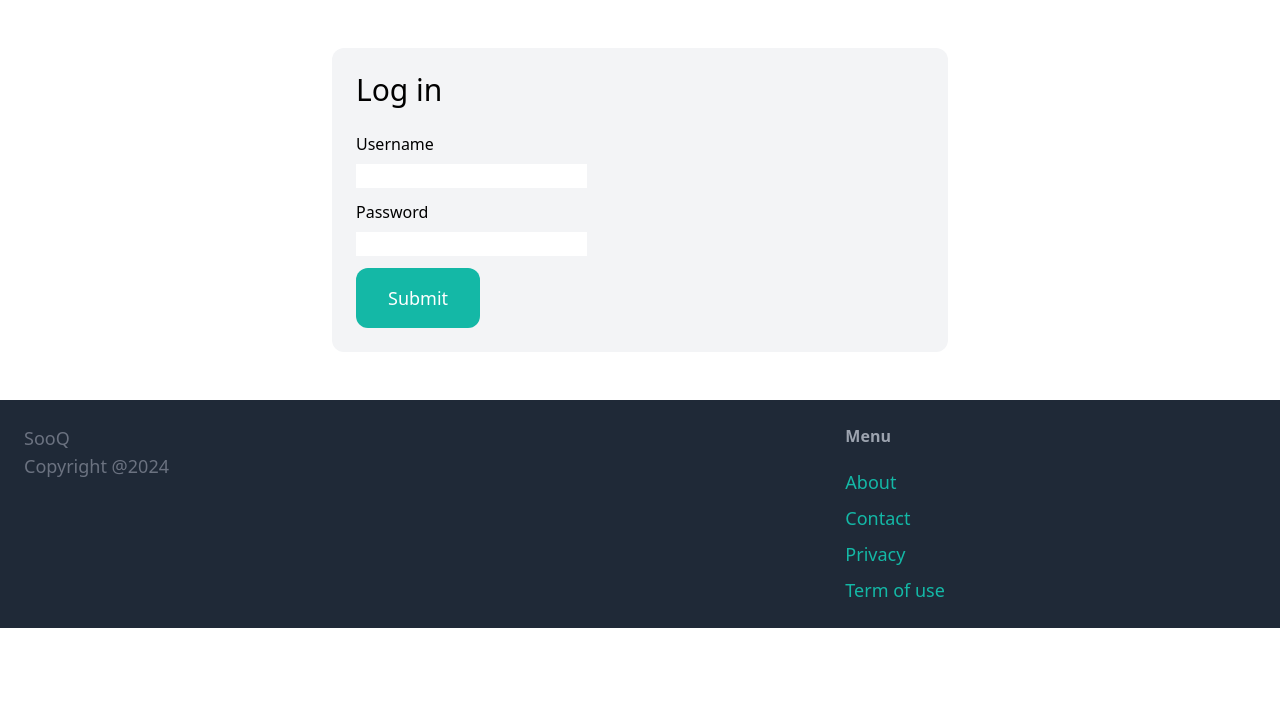
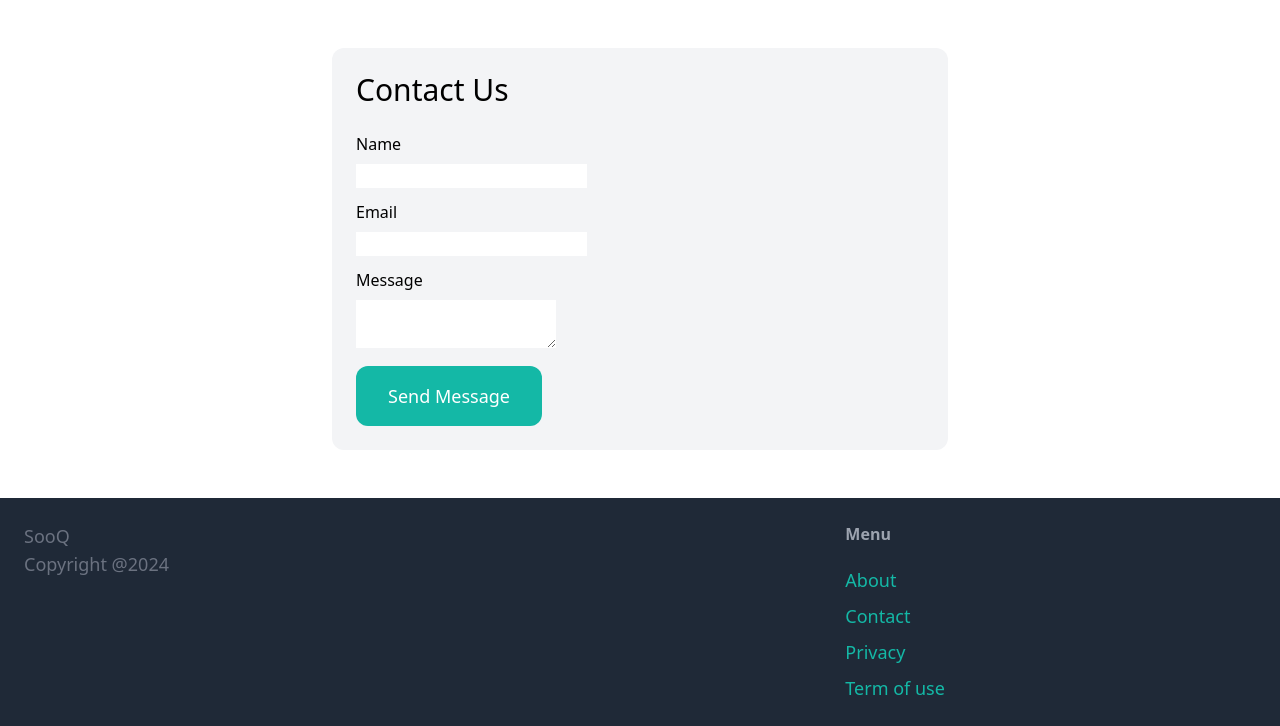
Before and after one commit to ibrahimjasim/Project-Milestone-4, a Django app: template core/templates/core/login.html in a window 1280 px wide. Shown: the part 77-803 px from the top of the page. Before the commit the page ends 705 px from the top, so only its background shows below. Run offline with Django 3.2, Linux system fonts and the light colour scheme; the template is opened without the code that fills it, so the values that code supplies are empty, except form fields; tables that the repository leaves empty hold one stand-in row (values such as "Sample post"); form fields are guessed from the names that the template uses; some libraries are stand-ins or nearby versions.

Commit message:
Edit the contact form and added some style

```diff
--- a/core/templates/core/login.html
+++ b/core/templates/core/login.html
@@ -1,36 +1,40 @@
 {% extends 'core/base.html' %}
 
-{% block title %}Log in{% endblock %}
+{% block title %}Contact Us{% endblock %}
 
 {% block content %}
 <div class="w-1/2 my-6 mx-auto p-6 bg-gray-100 rounded-xl">
-    <h1 class="mb-6 text-3xl">Log in</h1>
+    <h1 class="mb-6 text-3xl">Contact Us</h1>
 
-    <form method="post" action=".">
+    <form method="post" action="submit-contact-url">
         {% csrf_token %}
 
-
         <div class="mb-3">
-            <label class="inline-block mb-2">Username</label><br>
-            {{ form.username }}
+            <label class="inline-block mb-2">Name</label><br>
+            {{ form.name }}
         </div>
 
         <div class="mb-3">
-            <label class="inline-block mb-2">Password</label><br>
-            {{ form.password }}
+            <label class="inline-block mb-2">Email</label><br>
+            {{ form.email }}
+        </div>
+
+        <div class="mb-3">
+            <label class="inline-block mb-2">Message</label><br>
+            {{ form.message }}
         </div>
 
         {% if form.errors or form.non_field_errors %}
         <div class="mb-3 p-6 bg-red-100 rounded-xl">
             {% for field in form %}
-            {{field.errors}}
+                {{ field.errors }}
             {% endfor %}
 
             {{ form.non_field_errors }}
         </div>
         {% endif %}
 
-        <button class="py-4 px-8 text-lg bg-teal-500 hover:bg-teal-700 rounded-xl text-white">Submit</button>
+        <button class="py-4 px-8 text-lg bg-teal-500 hover:bg-teal-700 rounded-xl text-white">Send Message</button>
     </form>
 </div>
 {% endblock %}
```
Also changed, not shown: core/templates/core/contact.html (+21 -2 lines), 1 other file.
